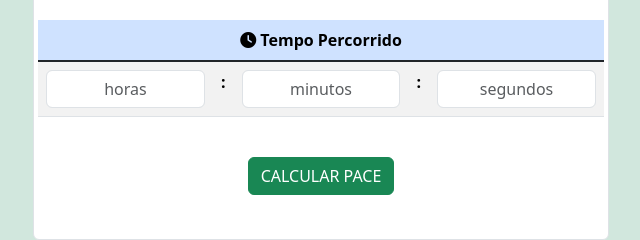
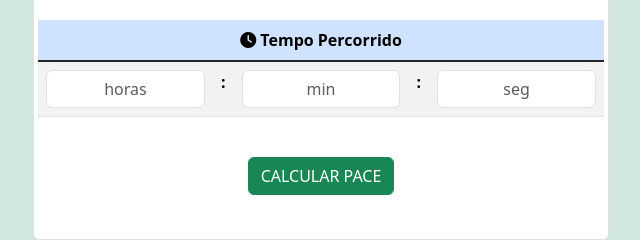
Before and after one commit to criscristiandarosa/calculadora-pace, a plain HTML site: page index.html in a window 1280 px wide. Shown: the part 233-473 px from the top of the page, 319-959 px from the left. Drawn offline with Linux system fonts and the light colour scheme.

Commit message:
Update index.html

```diff
--- a/index.html
+++ b/index.html
@@ -24,11 +24,13 @@
     </style>
 
 <body class="bg-success-subtle text-success-emphasis">
+
+    <div id="alerta" class="alert alert-danger alert-dismissible fade show" role="alert" style="display: none;">
+        <span id="alertaMensagem"></span>
+        <button type="button" class="btn-close" aria-label="Close" onclick="ocultarAlerta()"></button>
+    </div>
+
     <div class="container text-center">
-        <div id="alerta" class="alert alert-danger alert-dismissible fade show" role="alert" style="display: none;">
-            <span id="alertaMensagem"></span>
-            <button type="button" class="btn-close" aria-label="Close" onclick="ocultarAlerta()"></button>
-        </div>
 
         <header class="p-3">
             <h1>CALCULADORA DE PACE</h1>
@@ -61,9 +63,9 @@
                         <tr>
                             <td><input class="form-control text-center" id="horas" type="text" maxlength="3" placeholder="horas" oninput="validaHora(this)"></td>
                             <td id="doisPontos"><strong>:</strong></td>
-                            <td><input class="form-control text-center" id="minutos" type="text" maxlength="2" placeholder="minutos" oninput="validaMinuto(this)"></td>
+                            <td><input class="form-control text-center" id="minutos" type="text" maxlength="2" placeholder="min" oninput="validaMinuto(this)"></td>
                             <td id="doisPontos"><strong>:</strong></td>
-                            <td><input class="form-control text-center" id="segundos" type="text" maxlength="2" placeholder="segundos" oninput="validaSegundo(this)"></td>
+                            <td><input class="form-control text-center" id="segundos" type="text" maxlength="2" placeholder="seg" oninput="validaSegundo(this)"></td>
                         </tr>
                     </tbody>
                 </table>
```
